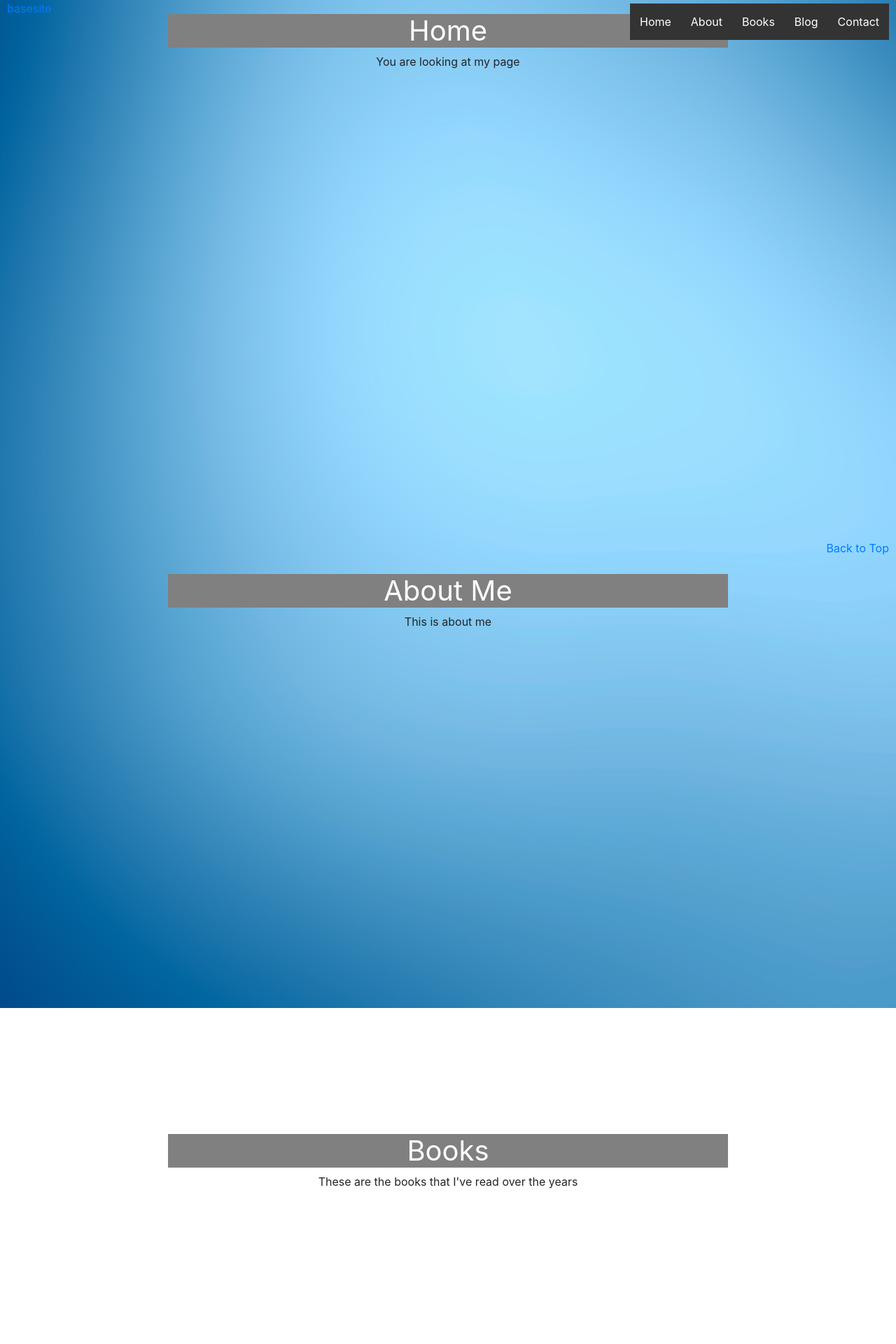
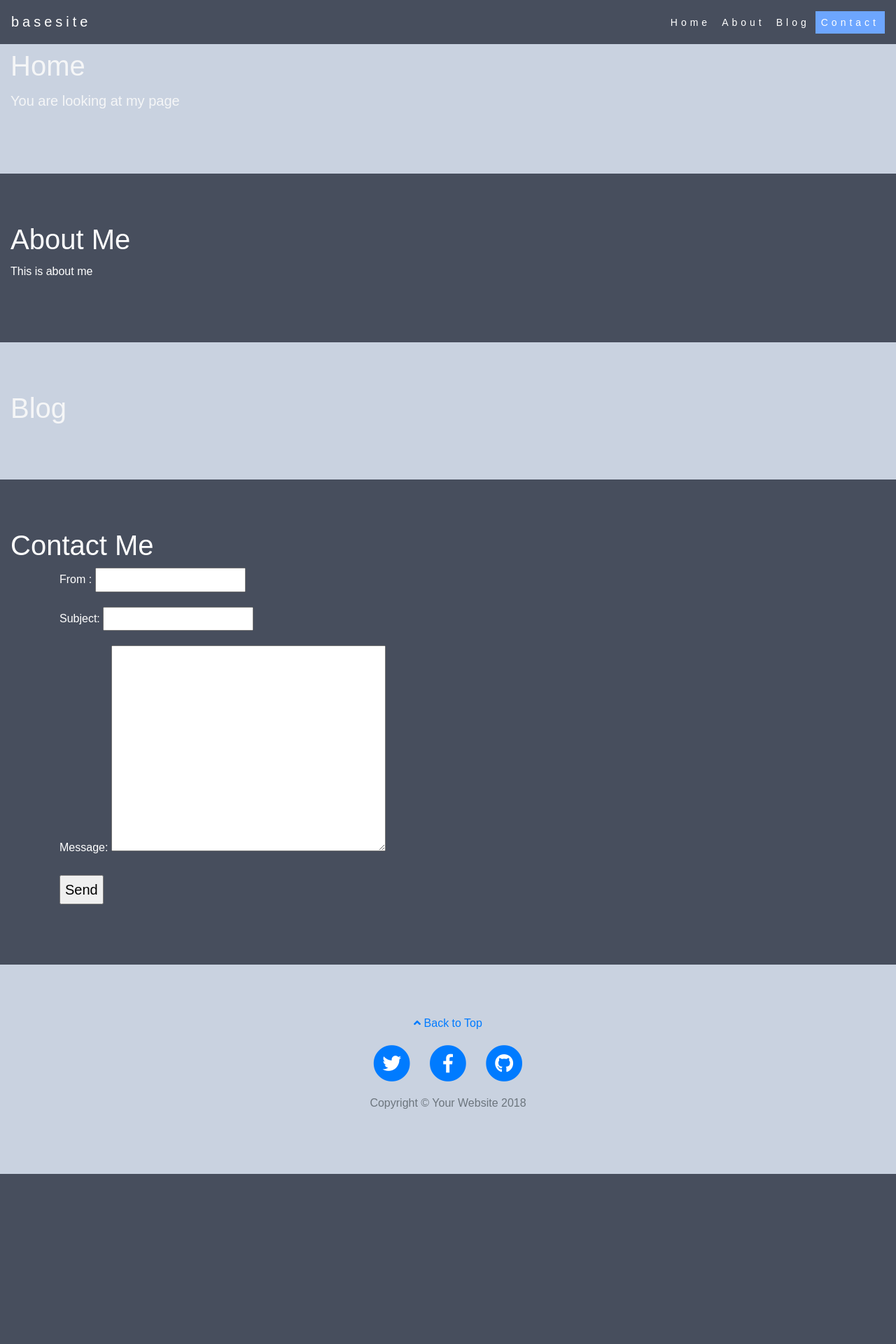
Before and after one commit to jepierre/python_apps, a Django app: page /basesite/ in a window 1280 px wide. Shown: the top 1920 px of the page at 70% size. After the commit the page ends 1677 px from the top, so only its background shows below. Run offline with Django 3.2, Linux system fonts and the light colour scheme; some libraries are stand-ins or nearby versions.

Commit message:
updated css for page.

```diff
--- a/mysite/basesite/static/basesite/css/main.css
+++ b/mysite/basesite/static/basesite/css/main.css
@@ -1,111 +1,167 @@
-body{
-  text-align: center;
-  background-image: url("../images/blue_bg.jpg");
-  background-repeat: no-repeat;
-  background-size: 100vh 100hw; */
-  background-color: white;
-  max-width: 800px;
-  margin: auto;
+body {
+  font: 20px Montserrat, sans-serif;
+  line-height: 1.8;
+  color: #f5f6f7;
+  background-color: #c9d2e0;
+  position: relative;
+}
+p {font-size: 16px;}
+.margin {
+	margin-top: 70px;
+	margin-bottom: 45px;
+}
+
+.bg-1 {
+  background-color: blue; /* blue */
+  color: #ffffff;
+}
+.bg-2 {
+  background-color: #474e5d; /* Dark Blue */
+  color: #ffffff;
+}
+.bg-3 {
+  background-color: #ffffff; /* White */
+  color: #555555;
+}
+.bg-4 {
+  background-color: #2f2f2f; /* Black Gray */
+  color: #fff;
+}
+.container-fluid {
+  padding-top: 70px;
+  padding-bottom: 70px;
+}
+.navbar {
+  background-color: #474e5d !important;
+  padding-top: 15px;
+  padding-bottom: 15px;
+  border: 0;
+  border-radius: 0;
+  margin-bottom: 0;
+  font-size: 12px;
+  letter-spacing: 5px;
+  font: 14px Montserrat, sans-serif;
+  color: #fff !important;
+}
+
+.navbar a{
+	color: #fff;
+}
+
+.sec_full {
+  padding-top:70px;
+  padding-bottom:70px;
+  margin-top: 50px;
+  margin-bottom: 50px;
   height: 100vh;
 }
-h1{
-  font-weight: normal;
-  color: white;
-  font-size: 2.5em;
-  background-color: gray;
+
+.navbar-nav li a:hover, .navbar-nav .active {
+  color: #fff !important;
+  background: #6da6ff !important;
+  border-bottom-width:0px;
 }
 
+.navbar-toggler {
+	border-color: transparent;
 
-.nav_bar ul {
-  list-style-type: none;
-  margin: 0;
-  padding: 0;
-  overflow: hidden;
-  background-color: #333;
-  position: fixed;
-  top: 5px;
-  right: 10px;
+	color: #fff;
 }
 
-.nav_bar_list li {
-  float: left;
+.form-control {
+	border: 0;
+	outline: 0;
+	background: transparent;
+	border-bottom: 1px solid black;
+	/* no rounded edges */
+	border-radius: 0 !important;
 }
 
-.nav_bar_list li a {
-  display: block;
-  color: white;
-  text-align: center;
-  padding: 14px;
-  text-decoration: none;
+  .slideanim {visibility:hidden;}
+  .slide {
+      animation-name: slide;
+      -webkit-animation-name: slide;
+      animation-duration: 1s;
+      -webkit-animation-duration: 1s;
+      visibility: visible;
+  }
+  @keyframes slide {
+    0% {
+      opacity: 0;
+      transform: translateY(70%);
+    }
+    100% {
+      opacity: 1;
+      transform: translateY(0%);
+    }
+  }
+  @-webkit-keyframes slide {
+    0% {
+      opacity: 0;
+      -webkit-transform: translateY(70%);
+    }
+    100% {
+      opacity: 1;
+      -webkit-transform: translateY(0%);
+    }
+  }
+  @media screen and (max-width: 768px) {
+    .col-sm-4 {
+      text-align: center;
+      margin: 25px 0;
+    }
+    .btn-lg {
+        width: 100%;
+        margin-bottom: 35px;
+    }
+  }
+  @media screen and (max-width: 480px) {
+    .logo {
+        font-size: 150px;
+    }
+  }
+
+  /*
+ * Blog name and description
+ */
+.blog-title {
+  margin-bottom: 0;
+  font-size: 2rem;
+  font-weight: 400;
+
+}
+.blog-description {
+  font-size: 1.1rem;
+  color: #999;
 }
 
-.nav_bar_list li a:hover:not(.active) {
-  background-color: #111;
+@media (min-width: 40em) {
+  .blog-title {
+    font-size: 3.5rem;
+  }
 }
 
-.nav_bar_list li.active a {
-  background-color: #4CAF50;
-  color: #af2b2b;
+/* Pagination */
+.blog-pagination {
+  margin-bottom: 4rem;
+}
+.blog-pagination > .btn {
+  border-radius: 2rem;
 }
 
-.nav_logo {
-  position: fixed;
-  left: 10px;
+/*
+ * Blog posts
+ */
+.blog-post {
+  margin-bottom: 4rem;
+  font: 14px Montserrat, sans-serif;
 }
-.section_header{
-	padding-top: 20px;
-	height:100vh;
+.blog-post-title {
+  margin-bottom: .25rem;
+  font-size: 2.5rem;
+  color: white;
 }
-/*
-#home{
-  padding: 1px;
-  margin-top: 1px;
+.blog-post-meta {
+  margin-bottom: 1.25rem;
+  color: #999;
 }
-#books{
-  padding: 6px;
-  margin-top: 6px;
-}
-*/
-
-.go-top {
-  position: fixed;
-  bottom: 5px;
-  right: 10px;
-}
-
-
-
-input[type=submit] {
-	background-color: #333;
-    border: none;
-    color: white;
-    padding: 16px 32px;
-    text-decoration: none;
-    margin: 4px 2px;
-    cursor: pointer;
-	width: 100%;
-	text-align: center;
-}
-input[type=submit]:hover {
-    background-color: #45a049;
-}
-
-.container {
-    border-radius: 5px;
-    background-color: #f2f2f2;
-    padding: 20px;
-}
-
-/* for the form */
-.form_field p {
-  display: block;
-  color: black;
-  text-align: left;
-  padding: 14px 20px 20px 20px;
-  text-decoration: none;
-}
-/* padding is: top right bottom left */
-.form_field label {
-    padding: 12px 12px 12px 0;
-    display: inline-block;
-}
--- a/mysite/basesite/templates/basesite/base.html
+++ b/mysite/basesite/templates/basesite/base.html
@@ -1,56 +1,118 @@
 <!DOCTYPE html>
 {% load static %}
-<html>
+<html lang="en">
+
   <head>
     <!-- basics
       ======================================================= -->
       <meta charset="utf-8">
-      <title>{% block head_title %}basesite{% endblock %}</title>
+      <title>{% block head_title %}Basesite{% endblock %}</title>
       <meta name="description" content="">
-      <meta name="author" content="MySite">
+      <meta name="author" content="Website Name">
 
       <!-- mobile specific metas
         ================================================== -->
-        <meta name="viewport" content="width=device-width, initial-scale=1">
+        <meta name="viewport" content="width=device-width, initial-scale=1.0, shrink-to-fit=no">
+        <meta http-equiv="X-UA-Compatible" content="IE=edge">
 
         <!-- CSS
           ======================================================= -->
-		  <link rel="stylesheet" href="https://stackpath.bootstrapcdn.com/bootstrap/4.1.3/css/bootstrap.min.css" integrity="sha384-MCw98/SFnGE8fJT3GXwEOngsV7Zt27NXFoaoApmYm81iuXoPkFOJwJ8ERdknLPMO" crossorigin="anonymous">
-		  <link rel="stylesheet" type="text/css" href="{% static 'basesite/css/main.css' %}?v={{ time_value}}">
 
-		<!-- Scripts (from bootstrap)
-		  ======================================================= -->
-		  <script src="https://stackpath.bootstrapcdn.com/bootstrap/4.1.3/js/bootstrap.min.js" integrity="sha384-ChfqqxuZUCnJSK3+MXmPNIyE6ZbWh2IMqE241rYiqJxyMiZ6OW/JmZQ5stwEULTy" crossorigin="anonymous">
-		  </script>
+          <!-- Bootstrap CSS CDN -->
+          <link rel="stylesheet" href="https://stackpath.bootstrapcdn.com/bootstrap/4.1.3/css/bootstrap.min.css" integrity="sha384-MCw98/SFnGE8fJT3GXwEOngsV7Zt27NXFoaoApmYm81iuXoPkFOJwJ8ERdknLPMO" crossorigin="anonymous">
+
+          <link rel="stylesheet" href="https://use.fontawesome.com/releases/v5.3.1/css/all.css" integrity="sha384-mzrmE5qonljUremFsqc01SB46JvROS7bZs3IO2EmfFsd15uHvIt+Y8vEf7N7fWAU" crossorigin="anonymous">
+          <!-- Custom CSS -->
+          <link rel="stylesheet" type="text/css" href="{% static 'basesite/css/main.css' %}?v={{ time_value}}">
+
 
   </head>
-  <body id="top">
-    <header >
-
+  <body id="myPage" data-spy="scroll" data-target=".navbar" data-offset="50">
 
       <!-- Navigation
         ======================================================= -->
-      <nav class="nav_bar">
-        <ul class="nav_bar_list">
-          <li class="current"><a href="{% url 'basesite:index' %}" title="home">Home</a></li>
-          <li><a href="{% url 'basesite:index' %}#about" title="about">About</a></li>
-          <li><a href="{% url 'basesite:index' %}#books" title="books">Books</a></li>
-		  {% block blog %}
-          <li><a href="{% url 'basesite:index' %}#blog" title="blog">Blog</a></li>
-          {% endblock %}
-		  <li><a href="{% url 'basesite:index' %}#contact" title="contact">Contact</a></li>
-        </ul>
-      </nav>
-      <div class="nav_logo" >
-        <a href="{% url 'basesite:index' %}">{% block title %}basesite{% endblock %}</a>
-      </div>
+
+        <nav id="#Navbar" class="container-fluid navbar navbar-expand-lg  navbar-bg-dark fixed-top">
+
+          <a class="navbar-brand" href="{% url 'basesite:index' %}">{% block title %}basesite{% endblock %}</a>
+          <button class="navbar-toggler" type="button" data-toggle="collapse" data-target="#myNavbar" aria-controls="myNavbar" aria-expanded="false" aria-label="Toggle navigation">
+            Menu
+            <i class="fas fa-bars"></i>
+          </button>
+
+
+          <div class="collapse navbar-collapse justify-content-end" id="myNavbar">
+            <ul class="navbar-nav">
+              <li class="nav-item ">
+                <a class="nav-link" href="#home" title="home">Home</a>
+              </li>
+              <li class="nav-item"><a class="nav-link" href="#about" title="about">About</a></li>
+              {% block blog %}
+              <li class="nav-item"><a class="nav-link" href="#blog" title="blog">Blog</a></li>
+              {% endblock %}
+              <li class="nav-item"><a class="nav-link" href="#contact" title="contact">Contact</a></li>
+            </ul>
+          </div>
+        </nav>
+
+	<header>
     </header>
-
     {% block content %}
+		<!-- this is where items from site in other html will load -->
     {% endblock %}
 
-    <div class="go-top">
-      <a class="smoothscroll" title="Back to Top" href="#top">Back to Top</a>
-    </div>
+
+    <!-- Footer -->
+    <footer class="container-fluid text-center ">
+      <p><a href="#myPage" title="To Top">
+        <i class="fas fa-angle-up"><br>
+        </i>	  Back to Top
+      </a><br></p>
+      <div class="container ">
+        <div class="row">
+          <div class="col-lg-8 col-md-10 mx-auto">
+            <ul class="list-inline text-center">
+              <li class="list-inline-item">
+                <a href="#">
+                  <span class="fa-stack fa-lg">
+                    <i class="fas fa-circle fa-stack-2x"></i>
+                    <i class="fab fa-twitter fa-stack-1x fa-inverse"></i>
+                  </span>
+                </a>
+              </li>
+              <li class="list-inline-item">
+                <a href="#">
+                  <span class="fa-stack fa-lg">
+                    <i class="fas fa-circle fa-stack-2x"></i>
+                    <i class="fab fa-facebook-f fa-stack-1x fa-inverse"></i>
+                  </span>
+                </a>
+              </li>
+              <li class="list-inline-item">
+                <a href="#">
+                  <span class="fa-stack fa-lg">
+                    <i class="fas fa-circle fa-stack-2x"></i>
+                    <i class="fab fa-github fa-stack-1x fa-inverse"></i>
+                  </span>
+                </a>
+              </li>
+            </ul>
+            <p class="copyright text-muted">Copyright &copy; Your Website 2018</p>
+          </div>
+        </div>
+      </div>
+    </footer>
+
+    <!-- Scripts (from bootstrap)
+      ======================================================= -->
+      <!-- jQuery first, then Popper.js, then Bootstrap JS -->
+      <!-- jQuery CDN - Slim version (=without AJAX) -->
+      <script src="https://code.jquery.com/jquery-3.3.1.min.js" integrity="sha256-FgpCb/KJQlLNfOu91ta32o/NMZxltwRo8QtmkMRdAu8=" crossorigin="anonymous"></script>
+      <!-- Popper.JS -->
+      <script src="https://cdnjs.cloudflare.com/ajax/libs/popper.js/1.14.3/umd/popper.min.js" integrity="sha384-ZMP7rVo3mIykV+2+9J3UJ46jBk0WLaUAdn689aCwoqbBJiSnjAK/l8WvCWPIPm49" crossorigin="anonymous"></script>
+      <!-- Bootstrap JS -->
+      <script src="https://stackpath.bootstrapcdn.com/bootstrap/4.1.3/js/bootstrap.min.js" integrity="sha384-ChfqqxuZUCnJSK3+MXmPNIyE6ZbWh2IMqE241rYiqJxyMiZ6OW/JmZQ5stwEULTy" crossorigin="anonymous"></script>
+	  <!-- my custom JS -->
+	  <script src="{% static 'bassite\js\main.js' %}"></script>
   </body>
 </html>
--- a/mysite/basesite/templates/basesite/index.html
+++ b/mysite/basesite/templates/basesite/index.html
@@ -1,23 +1,18 @@
 {% extends 'basesite\base.html' %}
 
 {% block content %}
-<section id="home" class="section_header">
+<section id="home" class="container-fluid">
   <h1> Home </h1>
   <p1> You are looking at my page </p>
 </section>
 
-<section id="about" class="section_header">
+<section id="about" class="container-fluid bg-2">
   <h1> About Me </h1>
   <p> This is about me </p>
 </section>
 
-<section id="books" class="section_header">
-  <h1> Books </h1>
-  <p> These are the books that I've read over the years </p>
 
-</section>
-
-<section id="blog" class="section_header">
+<section id="blog" class="container-fluid">
   <h1> Blog </h1>
 
 {% for post in posts %}
@@ -37,10 +32,10 @@
 {% endfor %}
 </section>
 
-<section id="contact" class="section_header">
+<section id="contact" class="container-fluid bg-2">
 	<h1>Contact Me</h1>
 	<div class="container">
-		<form method="post" class="form_field">
+		<form method="post" class="form-group">
 		  {% csrf_token %}
 		  {{ form.as_p }}
 		  <div class="form-actions">
```
Also changed, not shown: README.md, mysite/README.md.
